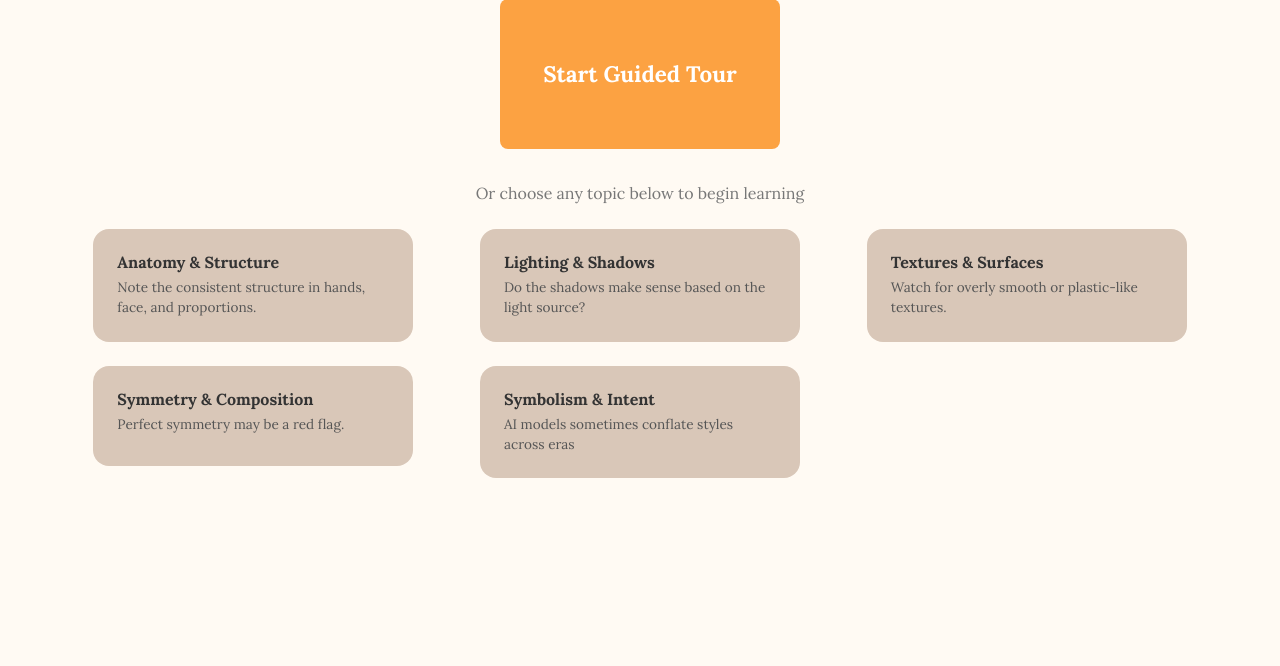
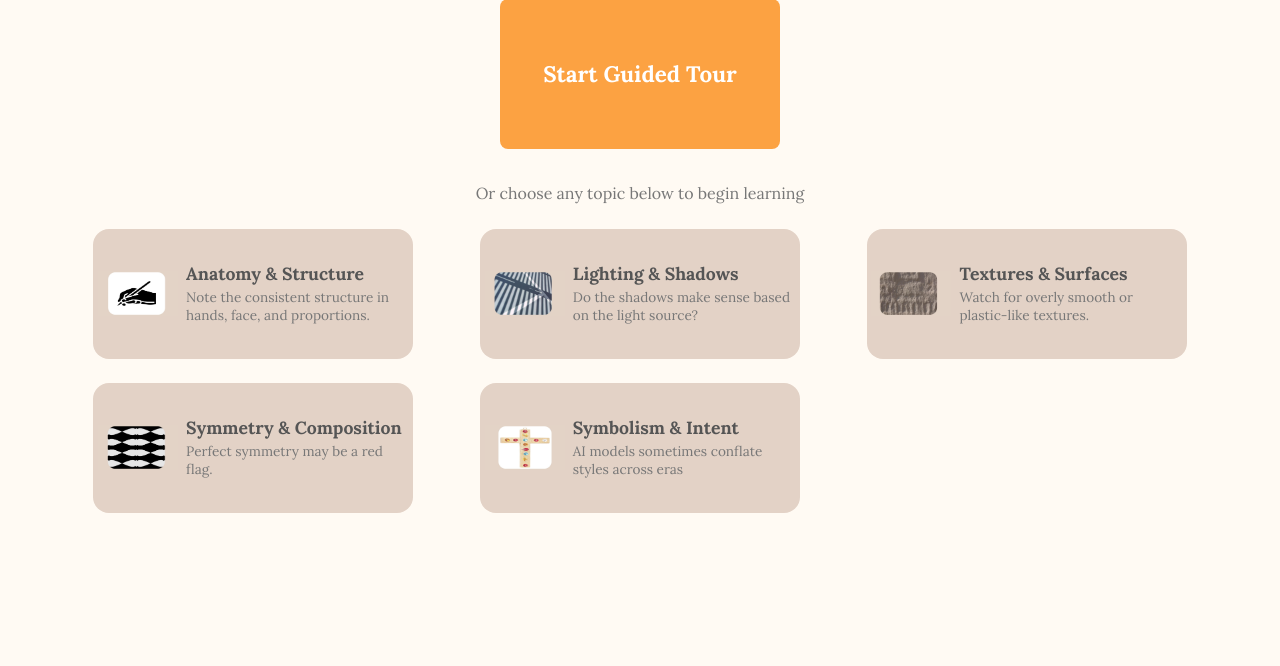
Before and after one commit to Chhheryl/Real-or-Rendered, a Flask app: page /transition in a window 1280 px wide. Shown: the part 135-801 px from the top of the page. Run offline with Flask 3, Linux system fonts and the light colour scheme.

Commit message:
add the logo to all the topics in overview page

```diff
--- a/real_or_rendered_app/data/lessons.json
+++ b/real_or_rendered_app/data/lessons.json
@@ -1,6 +1,7 @@
 [
   {
     "id": 1,
+    "logo_pic":"anatomy_logo.jpg",
     "title": "Anatomy & Structure",
     "tip": "Note the consistent structure in hands, face, and proportions.",
     "captions": {
@@ -43,6 +44,7 @@
   },
   {
     "id": 2,
+    "logo_pic":"lighting_logo.jpg",
     "title": "Lighting & Shadows",
     "tip": "Do the shadows make sense based on the light source?",
     "images": {
@@ -66,6 +68,7 @@
   },
   {
     "id": 3,
+    "logo_pic":"texture_logo.jpg",
     "title": "Textures & Surfaces",
     "tip": "Watch for overly smooth or plastic-like textures.",
     "images": {
@@ -90,6 +93,7 @@
   },
   {
     "id": 4,
+    "logo_pic":"symmetry_logo.jpg",
     "title": "Symmetry & Composition",
     "tip": "Perfect symmetry may be a red flag.",
     "images": {
@@ -112,6 +116,7 @@
   },
   {
     "id": 5,
+    "logo_pic":"symbolism_logo.jpg",
     "title": "Symbolism & Intent",
     "tip": "AI models sometimes conflate styles across eras",
     "images": {
--- a/real_or_rendered_app/static/css/style.css
+++ b/real_or_rendered_app/static/css/style.css
@@ -153,29 +153,43 @@ PAGE WRAPPER
   grid-template-columns: repeat(3, 1fr); /* 3 columns */
   gap: 1.5rem;
   justify-items: center;
-  align-items: start;
+  align-items: stretch;
 }
 .tile {
   display: flex;
   align-items: center;
-  border-radius: 8px;
+  border-radius: 16px;
   text-decoration: none;
   color: #333;
   width: 100%;
   max-width: 320px;
   min-height: 100px;
-  padding: 1rem;
+  padding: 0.5rem 1rem;
+  gap: 1rem;
   transition: 0.3s;
 }
+
 /* Base tile style: tan */
 .tile-hover {
-  background-color: #d9c7b8; /* Tan */
+  background-color: #e3d2c6ff; /* Tan */
+  height: 130px;
   color: #333;
   text-decoration: none;
   border-radius: 16px;
-  padding: 1.5rem;
+  padding: 0.5rem 0.2rem;
   transition: background-color 0.3s ease;
-  display: block;
+  display: flex; /* ✅ switch from block to flex */
+  align-items: center; /* ✅ vertically align logo with text */
+  gap: 0.5rem; /* ✅ spacing between logo and text */
+}
+
+/* Logo image */
+.tile-logo img {
+  width: 80px;
+  height: 80px;
+  border-radius: 8px;
+  object-fit: contain;
+  margin-left: 0.1rem;
 }
 
 /* Hover state: pink */
@@ -204,15 +218,22 @@ PAGE WRAPPER
   background-repeat: no-repeat;
   border-radius: 4px;
 }
+.tile-text {
+  flex:1;
+  max-width: 260px;
+  line-height:1.3;
+}
 .tile-text h5 {
   margin: 0 0 0.3rem;
-  font-size: 1rem;
+  font-size: 1.1rem;
   font-weight: 700;
+  color: #555;
 }
 .tile-text p {
   margin: 0;
   font-size: 0.85rem;
-  color: #555;
+  font-weight: 400;
+  color: #777;
 }
 
 /* Example responsive stacking (optional) */
--- a/real_or_rendered_app/templates/transition.html
+++ b/real_or_rendered_app/templates/transition.html
@@ -49,6 +49,14 @@
           href="{{ url_for('learn', lesson_id=lesson.id) }}"
           class="tile tile-hover"
         >
+          <!-- Logo image -->
+          <div class="tile-logo">
+            <img
+              src="{{ url_for('static', filename='images/' + lesson.logo_pic) }}"
+              alt="logo for {{ lesson.title }}"
+            />
+          </div>
+
           <div class="tile-text">
             <h5>{{ lesson.title }}</h5>
             <p>{{ lesson.tip }}</p>
```
Also changed, not shown: real_or_rendered_app/static/images/anatomy_logo.jpg (added), real_or_rendered_app/static/images/lighting_logo.jpg (added), real_or_rendered_app/static/images/symbolism_logo.jpg (added), real_or_rendered_app/static/images/symmetry_logo.jpg (added), real_or_rendered_app/static/images/texture_logo.jpg (added).
